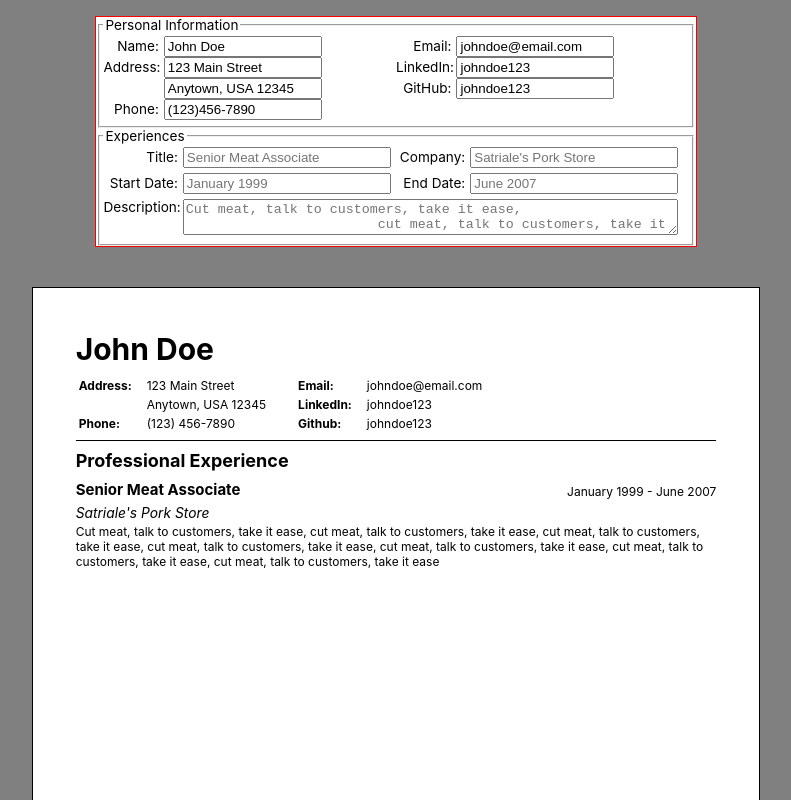
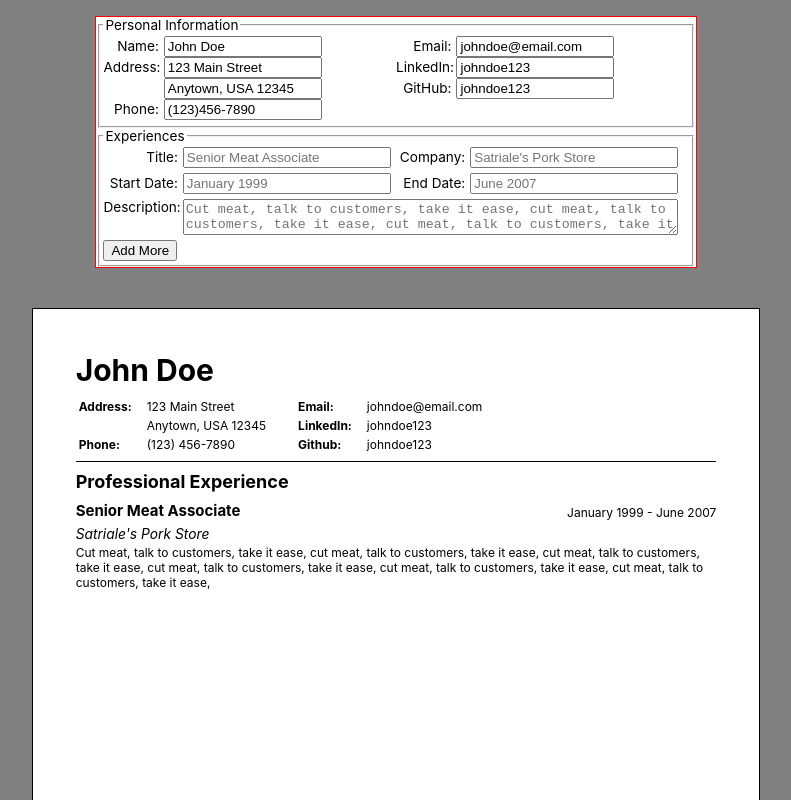
Before and after one commit to chadokada/odin-cv-project, a React (Create React App) app: page / in a window 1280 px wide. Shown: the top 800 px of the page, without its empty margins (244-1035 px from the left). Built offline with nearby package versions, Linux system fonts and the light colour scheme.

Commit message:
Added dynamic experience input forms

```diff
--- a/src/App.js
+++ b/src/App.js
@@ -30,15 +30,12 @@ class App extends Component {
           company: "Satriale's Pork Store",
           start: 'January 1999',
           end: 'June 2007',
-          description: `Cut meat, talk to customers, take it ease,
-                        cut meat, talk to customers, take it ease,
-                        cut meat, talk to customers, take it ease,
-                        cut meat, talk to customers, take it ease,
-                        cut meat, talk to customers, take it ease,
-                        cut meat, talk to customers, take it ease,
-                        cut meat, talk to customers, take it ease
-                        `,
-          id: uniqid(),
+          description: `Cut meat, talk to customers, take it ease, `+
+                        `cut meat, talk to customers, take it ease, `+
+                        `cut meat, talk to customers, take it ease, `+
+                        `cut meat, talk to customers, take it ease, `+
+                        `cut meat, talk to customers, take it ease, `+
+                        `cut meat, talk to customers, take it ease, `,
         }
       ]
 
@@ -57,6 +54,36 @@ class App extends Component {
     })
   }
 
+  handleExpChange = (index, event) => {
+    const key = event.target.getAttribute('data-key')
+    const updatedValue = event.target.value
+    //console.log(this.state.experiences[index][key])
+
+    const tempExperiences = this.state.experiences;
+    delete tempExperiences[index][key]
+    tempExperiences[index][key] = updatedValue;
+
+    this.setState({
+      experiences: tempExperiences
+    })
+  }
+
+  addExperience = () => {
+    const experience = {
+      company: '',
+      title: '',
+      start: '',
+      end: '',
+      description: ''
+    }
+
+    const tempExperiences = this.state.experiences;
+    tempExperiences.push(experience);
+    this.setState({
+      experiences : tempExperiences
+    })
+
+  }
 
   render(){
     const {info, experiences} = this.state;
@@ -145,9 +172,9 @@ class App extends Component {
           <fieldset className="experiences">
             <legend>Experiences</legend>
 
-            {this.state.experiences.map((experience) => {
+            {this.state.experiences.map((experience, index) => {
               return(
-                <span>
+                <div key={index}>
 
                   <div className="experience-input-row">
                     <div className="experience-input-container">
@@ -156,6 +183,8 @@ class App extends Component {
                         type="text"
                         id="experience-input-title"
                         placeholder={experience.title}
+                        data-key = 'title'
+                        onChange={event => this.handleExpChange(index, event)}
                       />
                     </div>
 
@@ -165,6 +194,8 @@ class App extends Component {
                         type="text"
                         id="experience-input-company"
                         placeholder={experience.company}
+                        data-key = 'company'
+                        onChange={event => this.handleExpChange(index, event)}
                       />
                     </div>
                   </div>
@@ -176,6 +207,8 @@ class App extends Component {
                         type="text"
                         id="experience-input-start"
                         placeholder={experience.start}
+                        data-key = 'start'
+                        onChange={event => this.handleExpChange(index, event)}
                       />
                     </div>
 
@@ -185,6 +218,8 @@ class App extends Component {
                         type="text"
                         id="experience-input-end"
                         placeholder={experience.end}
+                        data-key = 'end'
+                        onChange={event => this.handleExpChange(index, event)}
                       />
                     </div>
                   </div>
@@ -194,14 +229,18 @@ class App extends Component {
                     <textarea
                       id="experience-input-description"
                       placeholder={experience.description}
+                      data-key = 'description'
+                      onChange={event => this.handleExpChange(index, event)}
                     >
                     </textarea>
                   </div>
 
 
-                </span>
+                </div>
               )
             })}
+
+            <button onClick={this.addExperience}>Add More</button>
       {/*
                   <div className="experience-input-row">
                     <div className="experience-input-container">
```
